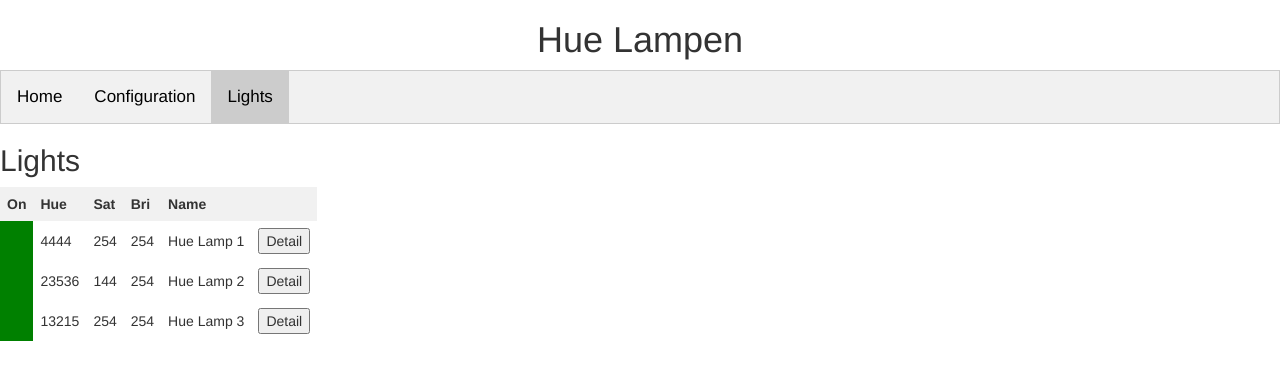
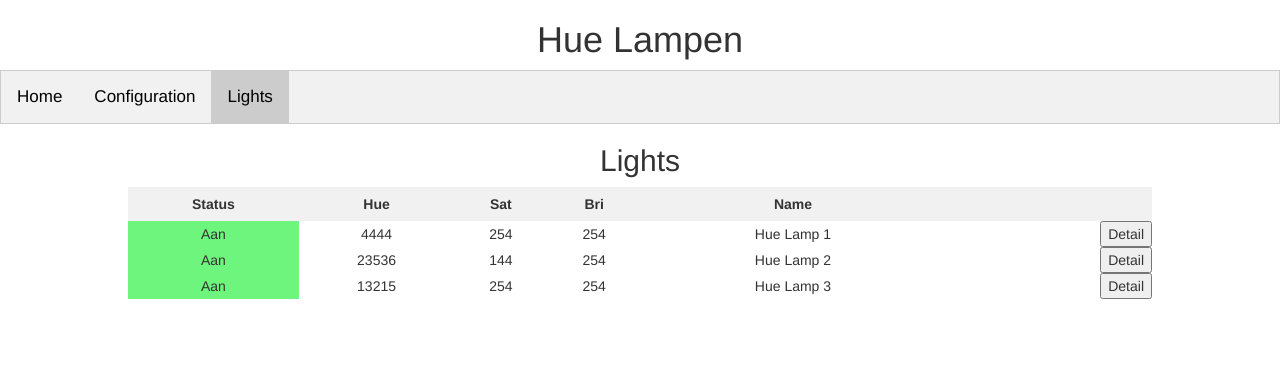
Before and after one commit to RVorthoren/hueLampAppAngular2, an Angular app: page /lights in a window 1280 px wide. Shown: the top 380 px of the page. Built offline with nearby package versions, Linux system fonts and the light colour scheme.

Commit message:
edited lights list

```diff
--- a/src/app/lights/lights.component.css
+++ b/src/app/lights/lights.component.css
@@ -1,21 +1,33 @@
-table {
-
+h2 {
+    text-align: center;
 }
 
-td,th {
-    padding: 0.5em;
+table {
+    margin: auto;
+    width: 80%;
+}
+
+.background {
+    background-color: #f1f1f1;
+}
+
+td {
+    text-align: center;
+}
+th {
+    text-align: center;
+    padding-top: 0.5em;
+    padding-bottom: 0.5em;
 }
 
 td.off {
-    background-color: red;
+    background-color: #F75454;
 }
 
 td.on {
-    background-color: green;
+    background-color: #6EF57E;
 }
 
-tr.head {
-    margin: 10px;
-    background-color: #f1f1f1;
-
+td.detail {
+    text-align: right;
 }
--- a/src/app/lights/lights.component.html
+++ b/src/app/lights/lights.component.html
@@ -4,8 +4,8 @@
 
 <table>
   <thead>
-    <tr class="head">
-      <th>On</th>
+    <tr class="background">
+      <th>Status</th>
       <th>Hue</th>
       <th>Sat</th>
       <th>Bri</th>
@@ -17,12 +17,13 @@
   <tbody>
     <tr *ngFor="let light of lights">
       <td [ngClass]="{on: light.on, off: !light.on}">
+          {{light.on ? 'Aan' : 'Uit'}}
       </td>
       <td>{{light.hue}}</td>
       <td>{{light.saturation}}</td>
       <td>{{light.brightness}}</td>
       <td>{{light.name}}</td>
-      <td><input type="button" value="Detail" (click)="goToDetail(light)"/></td>
+      <td class="detail"><input type="button" value="Detail" (click)="goToDetail(light)"/></td>
     </tr>
   </tbody>
 </table>
```
